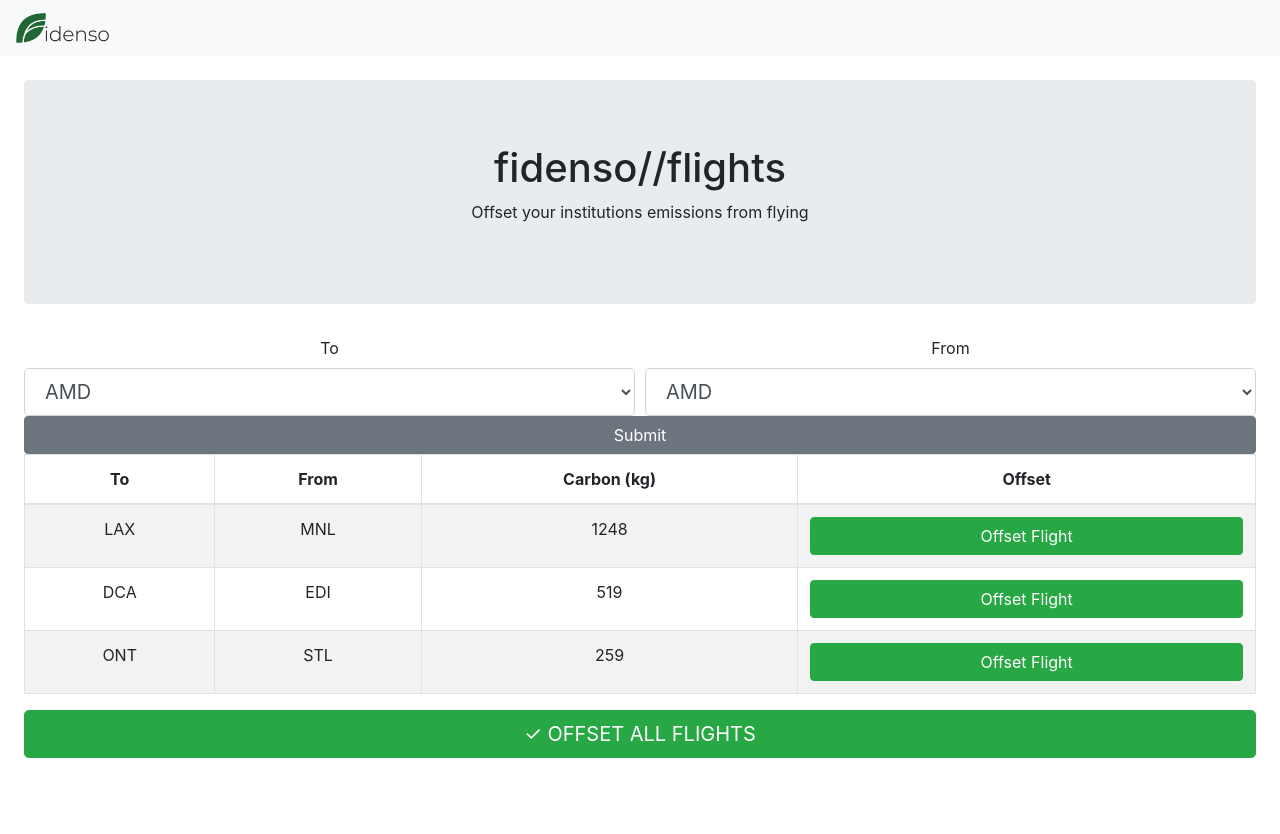
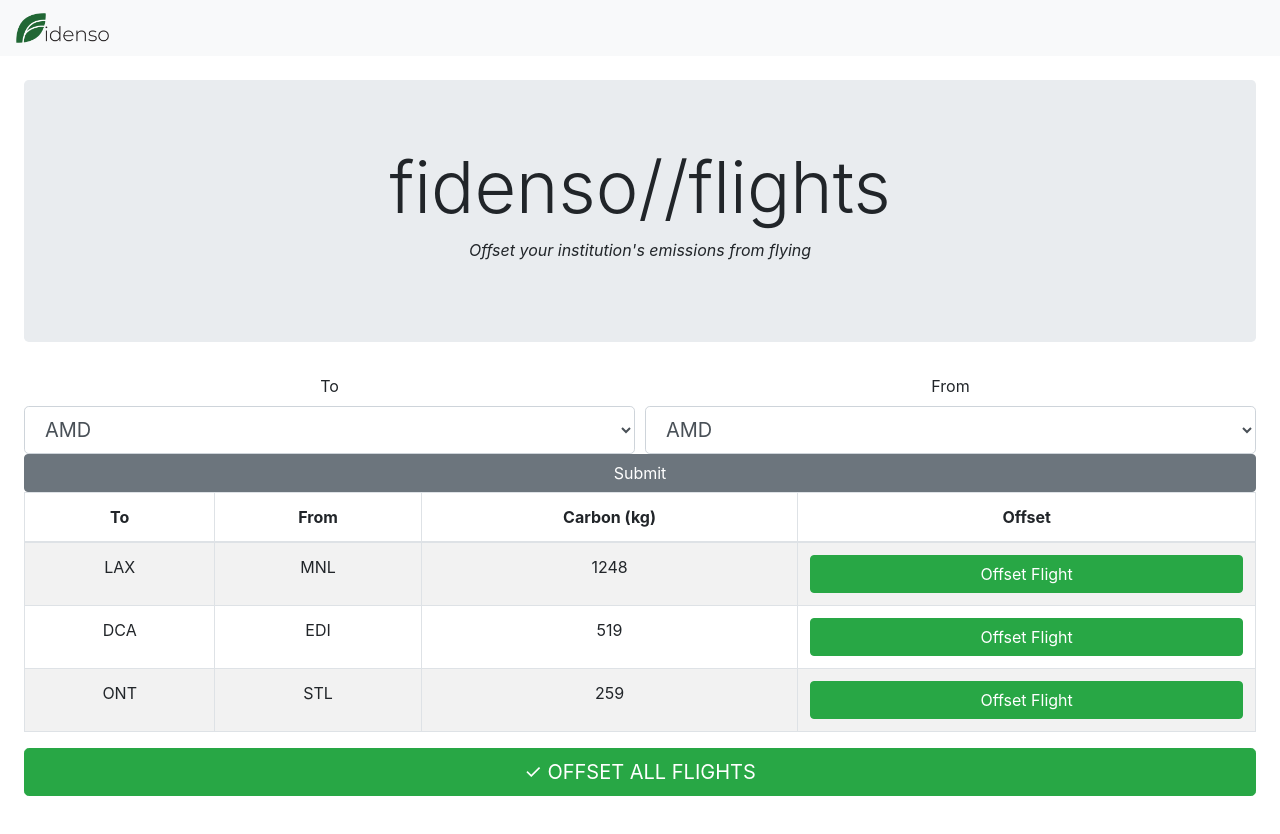
Before and after one commit to oliverpdahl/fidensco-flights, a React (Create React App) app: page / in a window 1280 px wide. Shown: the top 834 px of the page. Built offline with nearby package versions, Linux system fonts and the light colour scheme.

Commit message:
Update headings

```diff
--- a/src/App.js
+++ b/src/App.js
@@ -34,10 +34,10 @@ function App() {
       <div className="m-4">
       <Jumbotron>
         <Container>
-          <h1>fidenso//flights</h1>
-          <p>
-            Offset your institutions emissions from flying
-          </p>
+          <h1 className="display-3">fidenso//flights</h1>
+          <p><em>
+            Offset your institution's emissions from flying
+          </em></p>
         </Container>
       </Jumbotron>
       <Form>
```
